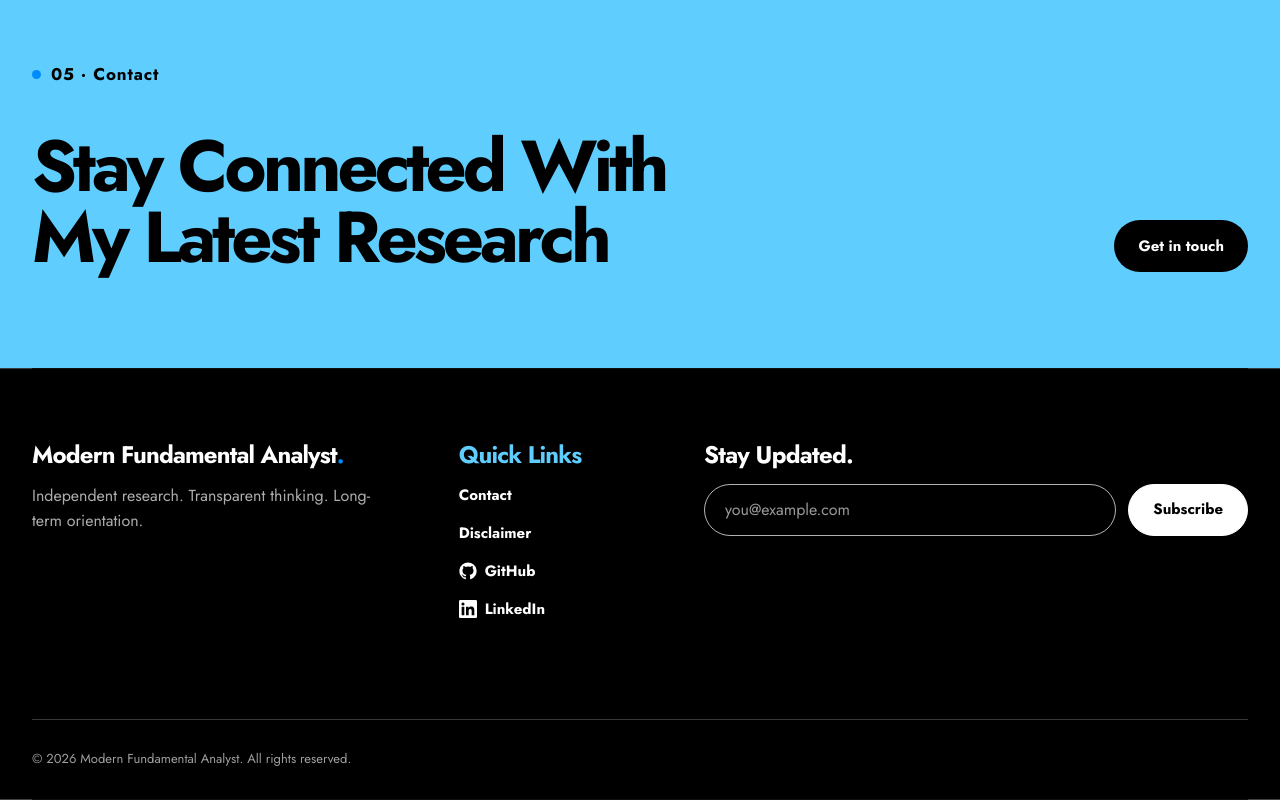
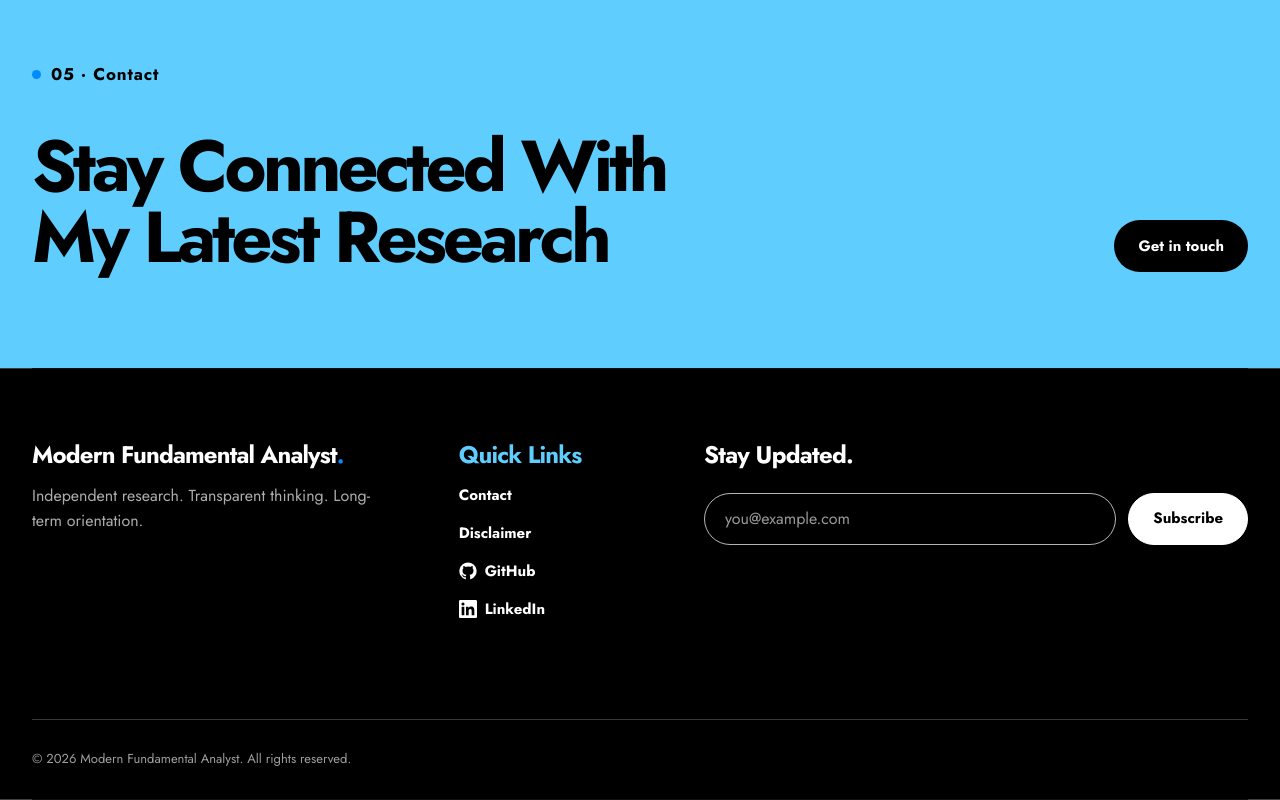
Before and after one commit to Tianyi0510/modern-fundamental-analyst, a Next.js app: page / in a window 1280 px wide. Shown: the part 4298-5098 px from the top of the page. Built offline with nearby package versions, Linux system fonts and the light colour scheme.

Commit message:
Increase footer subscription spacing

```diff
--- a/components/subscribe-form.module.css
+++ b/components/subscribe-form.module.css
@@ -1,6 +1,6 @@
 .section { min-width: 0; align-self: start; }
 .section h2 { margin: 0; color: var(--white); font-size: var(--type-title-bold); line-height: 1.1; letter-spacing: -.03em; font-weight: var(--weight-bold); text-transform: capitalize; }
-.form { display: grid; grid-template-columns: minmax(0, 1fr) auto; align-items: start; gap: 12px; margin-top: 15px; }
+.form { display: grid; grid-template-columns: minmax(0, 1fr) auto; align-items: start; gap: 12px; margin-top: 24px; }
 .field { min-width: 0; }
 .field span { position: absolute; width: 1px; height: 1px; padding: 0; margin: -1px; overflow: hidden; clip: rect(0,0,0,0); white-space: nowrap; border: 0; }
 .control { display: block; width: 100%; min-height: 52px; padding: 13px 20px; border: 1px solid rgba(255,255,255,.7); border-radius: 999px; background: transparent; color: var(--white); font: inherit; font-size: var(--type-body); }
```
Also changed, not shown: 1 other file (tests, documents, lock files or other folders).
